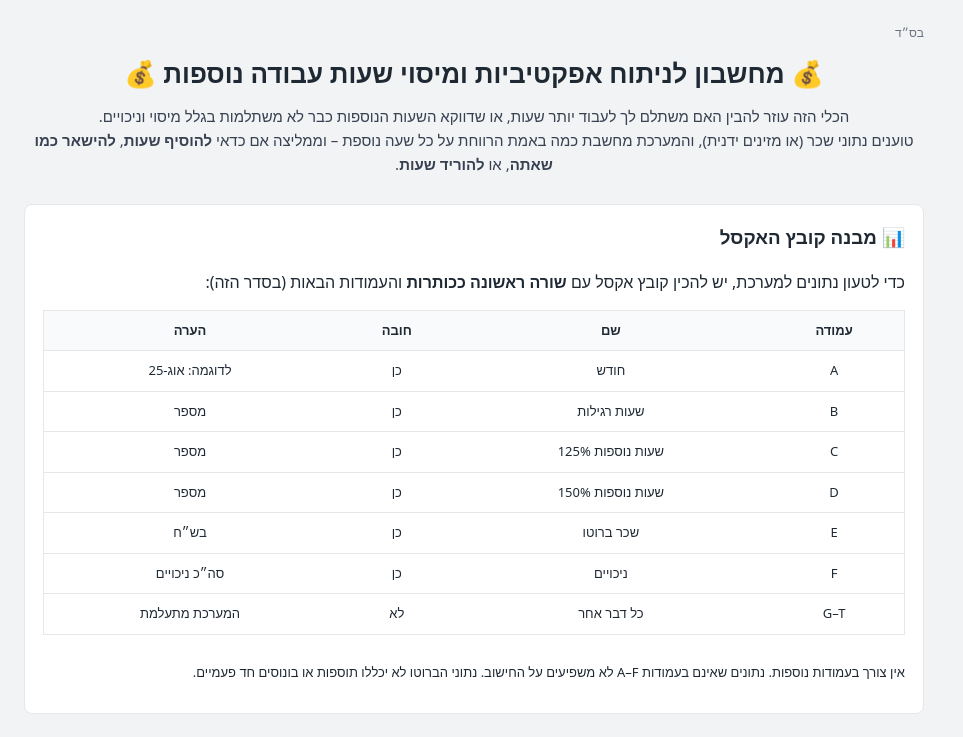
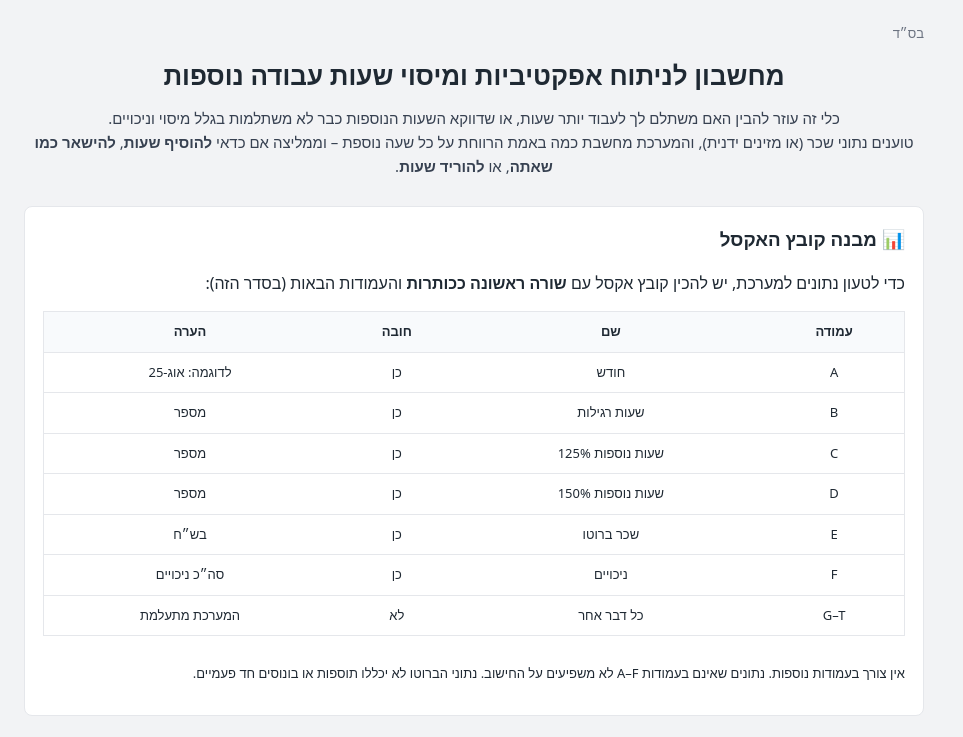
Before and after one commit to Yakirat/work-hour-advisor, a React (Vite) app: page / in a window 1280 px wide. Shown: the top 737 px of the page, without its empty margins (0-963 px from the left). Built offline with nearby package versions, Linux system fonts and the light colour scheme.

Commit message:
feat: update font size and improve heading text for better readability

```diff
--- a/src/App.tsx
+++ b/src/App.tsx
@@ -205,14 +205,14 @@ const example: MonthRecord[] = [
   // =====================
   return (
     <div className="container">
-      <div style={{ fontSize: 12, color: "#6b7280", marginBottom: 4 }}>
+      <div style={{ fontSize: 13, color: "#6b7280", marginBottom: 4 }}>
         בס״ד
       </div>
 
-      <h1>💰  מחשבון לניתוח אפקטיביות ומיסוי שעות עבודה נוספות  💰</h1>
+      <h1> מחשבון לניתוח אפקטיביות ומיסוי שעות עבודה נוספות </h1>
 
     <p className="intro">
-      הכלי הזה עוזר להבין האם משתלם לך לעבוד יותר שעות,
+      כלי זה עוזר להבין האם משתלם לך לעבוד יותר שעות,
       או שדווקא השעות הנוספות כבר לא משתלמות בגלל מיסוי וניכויים.
       <br />
       טוענים נתוני שכר (או מזינים ידנית), והמערכת מחשבת כמה באמת
```
